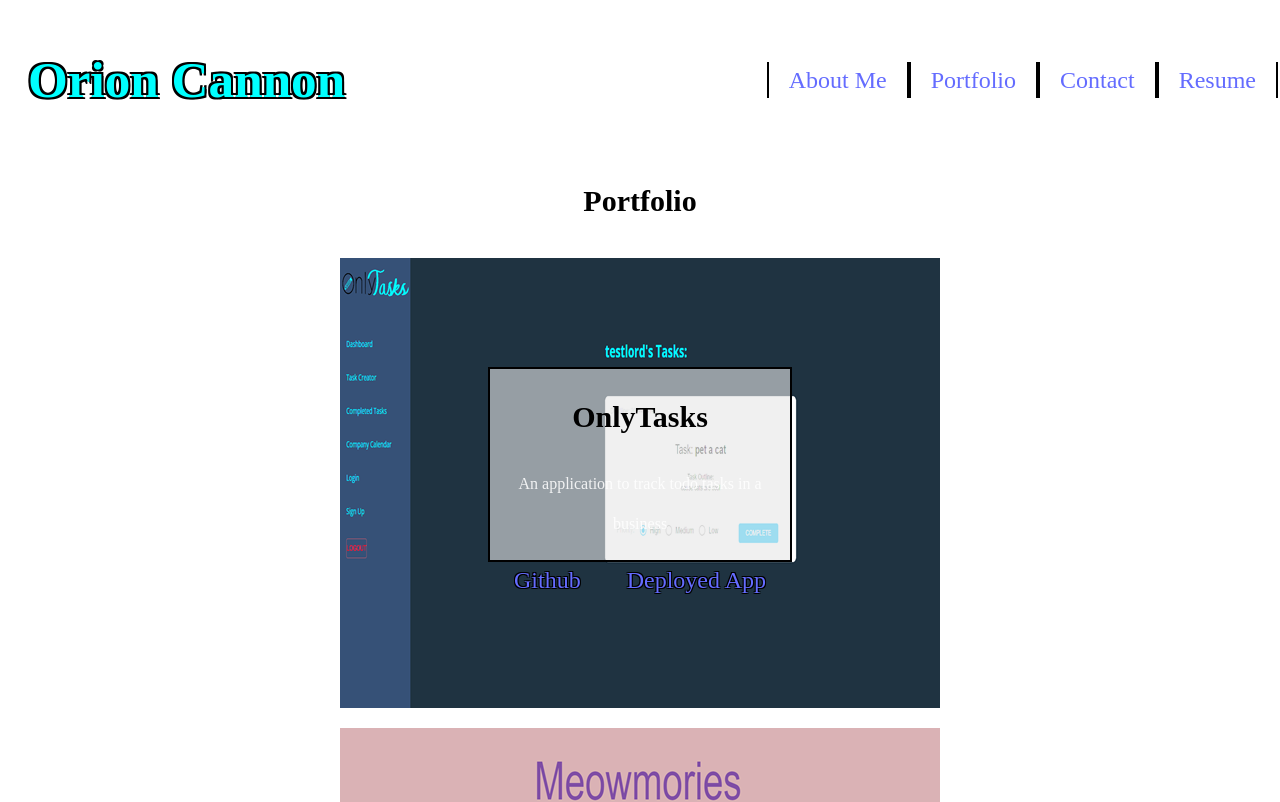
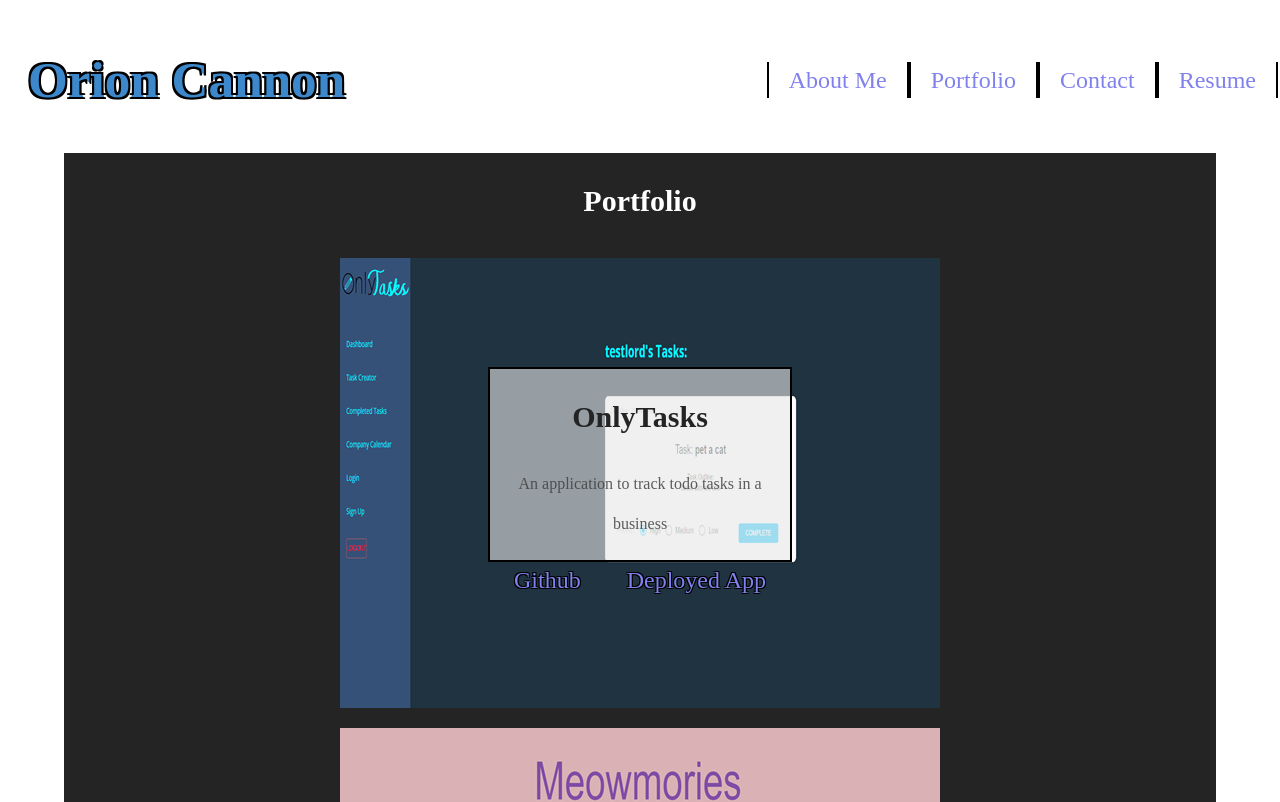
Before and after one commit to OrionC11/Portfolio, a React (Vite) app: page /portfolio in a window 1280 px wide. Shown: the top 802 px of the page. Built offline with nearby package versions, Linux system fonts and the light colour scheme.

Commit message:
added even more changes to make light theme look better

```diff
--- a/src/index.css
+++ b/src/index.css
@@ -183,20 +183,39 @@ button{
 
 @media (prefers-color-scheme: light) {
   :root {
-    background-color: #ffffff;
+    background-color: rgba(255, 255, 255, 0.60);
     color: black;
+  }
+  a{
+    color: rgb(129, 129, 237);
   }
   a:hover {
     color: #747bff;
   }
-  .aboutHeading{
+  p {
     color: rgba(255, 255, 255, 0.87);
   }
-  .contactHeading{
-    color: rgba(255, 255, 255, 0.87);
+  h1{
+    color: #3c88ca;
   }
-  p {
-    color: rgba(255, 255, 255, 0.87);
+  h2{
+    color: white;
+  }
+  .aboutSection{
+    background-color: #242424;
+  }
+  .contactSection{
+    background-color: #242424;
+  }
+  .projectMain{
+    background-color: #242424;
+    width: 90vw;
+  }
+  .projectTitle{
+    color: #242424
+  }
+  .projectDescription{
+    color: rgba(63, 63, 63, 0.842)
   }
 }
 
```
